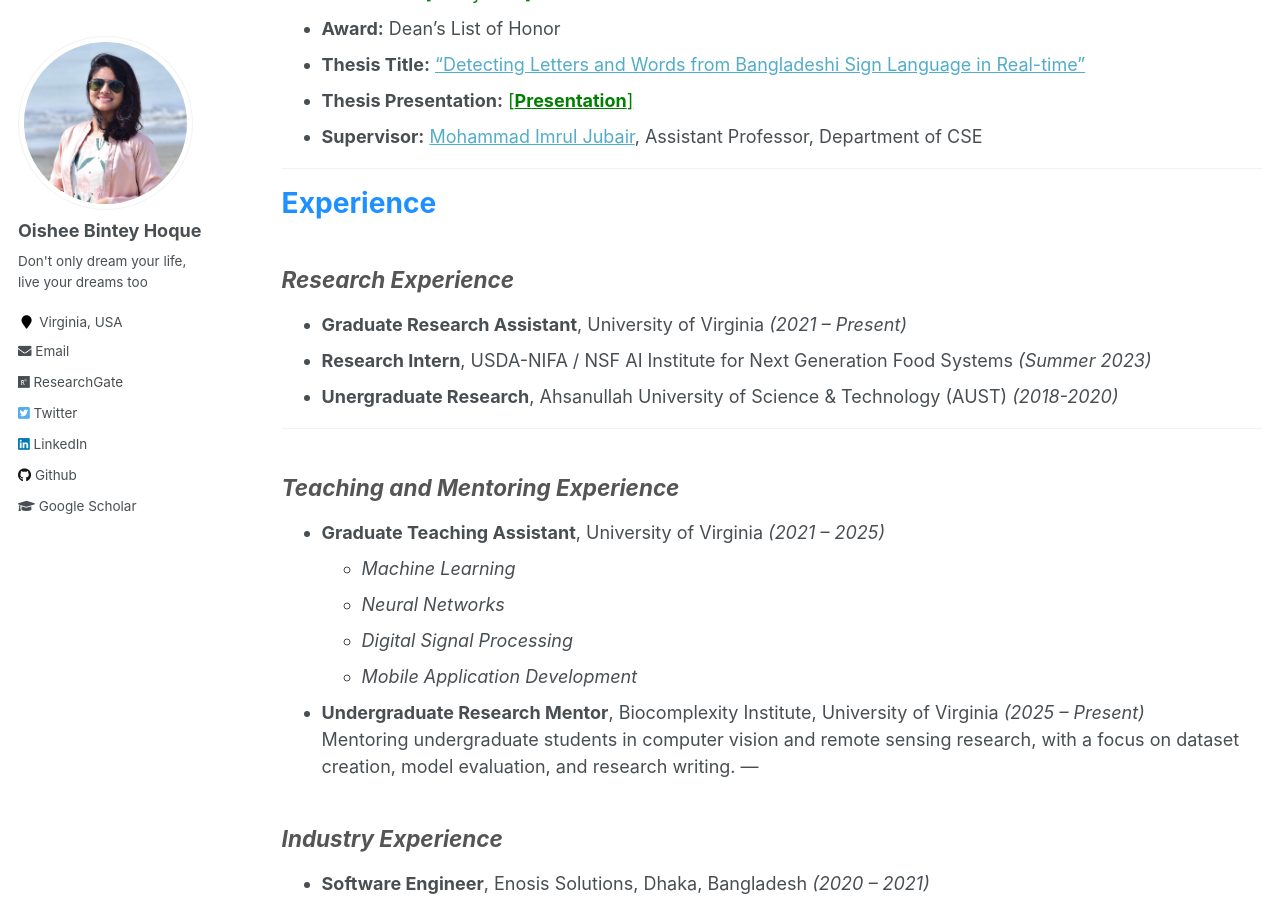
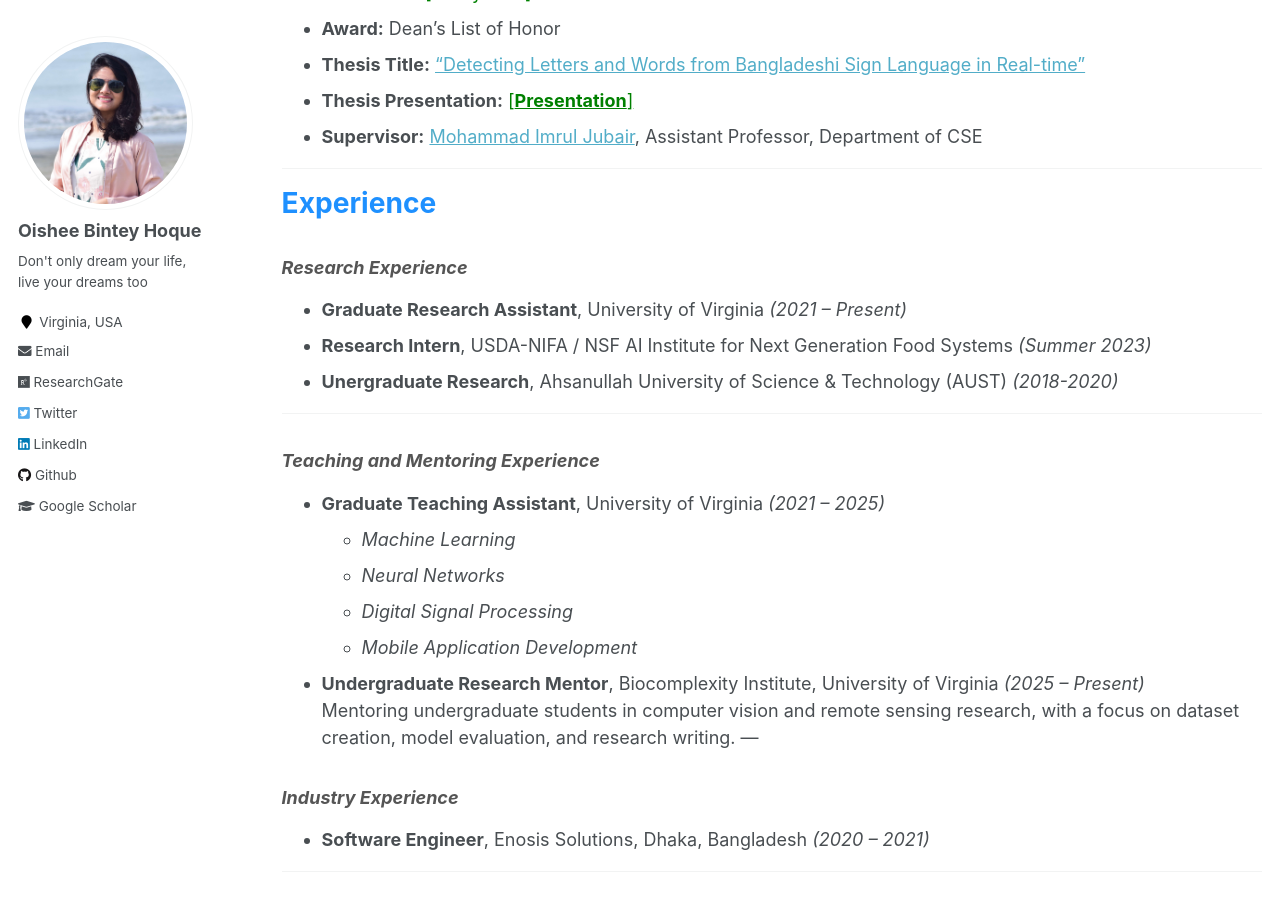
Before and after one commit to oishee-hoque/oishee-hoque.github.io, a Jekyll site: the page built from _pages/education-awards.md, in a window 1280 px wide and 900 px high, scrolled down 732 px. Built offline with Jekyll 4.4.1, drawn with Linux system fonts in a browser that asks for light colours.

Commit message:
layout change

```diff
--- a/_pages/education-awards.md
+++ b/_pages/education-awards.md
@@ -52,7 +52,7 @@ redirect_from:
 
 <h1 style="color:#1e90ff;">Experience</h1>
 <!-- ### Research Experience -->
-<h2 style="color:#555555; font-style:italic;">Research Experience</h2>
+<h3 style="color:#555555; font-style:italic;">Research Experience</h3>
 
 - **Graduate Research Assistant**, University of Virginia *(2021 – Present)*
 - **Research Intern**, USDA-NIFA / NSF AI Institute for Next Generation Food Systems *(Summer 2023)*
@@ -60,7 +60,7 @@ redirect_from:
 
 ---
 <!-- ### Teaching and Mentoring Experience -->
-<h2 style="color:#555555; font-style:italic;">Teaching and Mentoring Experience</h2>
+<h3 style="color:#555555; font-style:italic;">Teaching and Mentoring Experience</h3>
 
 - **Graduate Teaching Assistant**, University of Virginia *(2021 – 2025)*
   - *Machine Learning*
@@ -72,7 +72,7 @@ redirect_from:
   Mentoring undergraduate students in computer vision and remote sensing research, with a focus on dataset creation, model evaluation, and research writing.
 ---
 <!-- ### Industry Experience -->
-<h2 style="color:#555555; font-style:italic;">Industry Experience</h2>
+<h3 style="color:#555555; font-style:italic;">Industry Experience</h3>
 
 - **Software Engineer**, Enosis Solutions, Dhaka, Bangladesh *(2020 – 2021)*
 
```
Also changed, not shown: _pages/about.md (+1 -1 lines).
